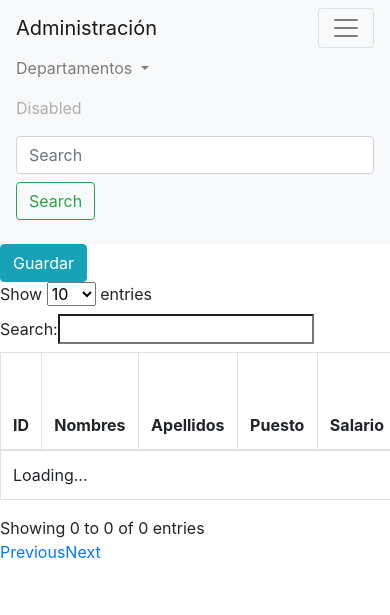
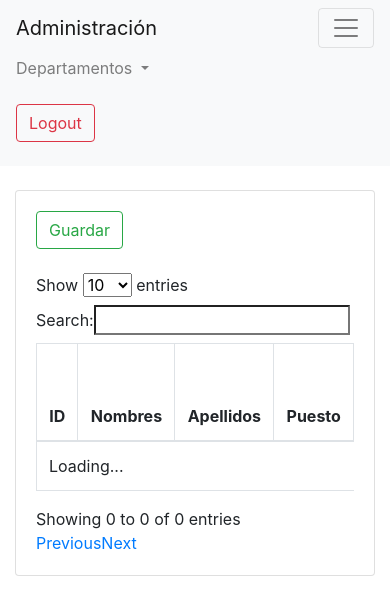
Before and after one commit to agarcia2019202/Planilla, a Django app: template templates/detalle_planilla/planilla_prelist.html in a window 390 px wide, after a click that opens the changed part; the page is wider, and only the part inside the window is pictured. Shown: the top 615 px of that part. Run offline with Django 3.2, Linux system fonts and the light colour scheme; the template is opened without the code that fills it, so the values that code supplies are empty; parts of the project's set-up code (start-up, migrations or seed data) failed here and were passed over; some libraries are stand-ins or nearby versions.

Commit message:
tabla responsive

```diff
--- a/apps/planilla/urls.py
+++ b/apps/planilla/urls.py
@@ -8,7 +8,7 @@ app_name = 'planilla'
 urlpatterns = [
     path('PlanillaPreList', login_required(PlanillaPreList), name='PlanillaPreList'),
     path('DetallePlanilla', login_required(DetallePlanilla), name='DetallePlanilla'),
-    path('SaveDetallePlanilla', login_required(detallePlanilla), name='SaveDetallePlanilla'),
+    path('SaveDetallePlanilla', login_required(saveDetallePlanilla), name='SaveDetallePlanilla'),
     path('PlanillaList', login_required(PlanillaList), name='PlanillaList'),
     path('PlanillaGet', login_required(PlanillaGet), name='PlanillaGet'),
     path('MovimientoCreate', login_required(MovimientoCreate.as_view()), name='MovimientoCreate')
--- a/templates/base/base.html
+++ b/templates/base/base.html
@@ -27,19 +27,13 @@
 			  </a>
 			  <div class="dropdown-menu" aria-labelledby="navbarDropdown">
 
-				<a class="dropdown-item" href="#">Action</a>
-				<a class="dropdown-item" href="#">Another action</a>
-				<div class="dropdown-divider"></div>
-				<a class="dropdown-item" href="#">Something else here</a>
+				<a class="dropdown-item" href="{% url 'planilla:PlanillaPreList' %}">Guardar Planilla</a>
+				<a class="dropdown-item" href="{% url 'planilla:PlanillaList' %}">Historial Planilla</a>
 			  </div>
-			</li>
-			<li class="nav-item">
-			  <a class="nav-link disabled" href="#" tabindex="-1" aria-disabled="true">Disabled</a>
 			</li>
 		  </ul>
 		  <form class="form-inline my-2 my-lg-0">
-			<input class="form-control mr-sm-2" type="search" placeholder="Search" aria-label="Search">
-			<button class="btn btn-outline-success my-2 my-sm-0" type="submit">Search</button>
+			<button class="btn btn-outline-danger my-2 my-sm-0" type="submit">Logout</button>
 		  </form>
 		</div>
 	  </nav>
--- a/templates/detalle_planilla/planilla_prelist.html
+++ b/templates/detalle_planilla/planilla_prelist.html
@@ -6,10 +6,17 @@ Detalle Planilla
 {% endblock %}
 
 {% block content %}
-
-<div>
-	<a target="_blank" class="btn btn-info" href="{% url 'planilla:SaveDetallePlanilla' %}">Guardar</a>
-	<table id="tabla_detalle" class="table table-bordered"></table>
+<br>
+<div class="container-fluid">
+	<div class="card">
+		<div class="card-body">
+			<a target="_blank" class="btn btn-outline-success" href="{% url 'planilla:SaveDetallePlanilla' %}">Guardar</a>
+			<br><br>
+			<div class="table-responsive">
+				<table id="tabla_detalle" class="table table-bordered"></table>
+			</div>
+		</div>
+	</div>
 </div>
 
 {% endblock%}
@@ -20,6 +27,7 @@ Detalle Planilla
 <script>
 	$(document).ready(function(){
 		var table = $('#tabla_detalle').DataTable({
+			"responsive": true,
 			"ajax":{
 				"method":"POST",
 				data:{
@@ -28,23 +36,23 @@ Detalle Planilla
 				"url": "{% url 'planilla:DetallePlanilla' %}"
 			},
 			"columns":[
-				{"data":'id', title:"ID"},
-				{"data":'first_name','width':'5%', title:"Nombres"},
-				{"data":'last_name','width':'5%', title:"Apellidos"},
-				{"data":'puesto__nombre','width':'5%', title:"Puesto"},
-				{"data":'detalle_puesto__monto_salario','width':'5%',title:"Salario"},
-				{"data":'ingreso__incentivo','width':'5%',title:"Incentivo"},
-				{"data":'ingreso__valor_horas_extra', title:"Valor Horas Extra"},
-				{"data":'horasExtra', title:"Percibido Horas Extra"},
-				{"data":'bonificacion__in', title:"Bonificación Incentivo"},
-				{"data":'salarioTotal', title:"Salario Total"},
-				{"data":'multiplicacionIgss', title:"IGSS"},
-				{"data":'isrTotal', title:"ISR"},
-				{"data":'totalDeducciones', title:"Total Deducciones"},
-				{"data":'salarioLiquido', title:"Salario Líquido"},
+				{"data":'id', title:"ID", "class": 'text-right'},
+				{"data":'first_name','width':'5%', title:"Nombres", "class": 'text-right'},
+				{"data":'last_name','width':'5%', title:"Apellidos", "class": 'text-right'},
+				{"data":'puesto__nombre','width':'5%', title:"Puesto", "class": 'text-right'},
+				{"data":'detalle_puesto__monto_salario', title:"Salario", "class": 'text-right',render: $.fn.dataTable.render.number( ',', '.', 2, 'Q.' )},
+				{"data":'ingreso__incentivo',title:"Incentivo", "class": 'text-right',render: $.fn.dataTable.render.number( ',', '.', 2, 'Q.' )},
+				{"data":'ingreso__valor_horas_extra', title:"Valor Horas Extra", "class": 'text-right'},
+				{"data":'horasExtra', title:"Percibido Horas Extra", "class": 'text-right',render: $.fn.dataTable.render.number( ',', '.', 2, 'Q.' )},
+				{"data":'bonificacion__in', title:"Bonificación Incentivo", "class": 'text-right',render: $.fn.dataTable.render.number( ',', '.', 2, 'Q.' )},
+				{"data":'salarioTotal', title:"Salario Total", "class": 'text-right',render: $.fn.dataTable.render.number( ',', '.', 2, 'Q.' )},
+				{"data":'multiplicacionIgss', title:"IGSS", "class": 'text-right',render: $.fn.dataTable.render.number( ',', '.', 2, 'Q.' )},
+				{"data":'isrTotal', title:"ISR", "class": 'text-right',render: $.fn.dataTable.render.number( ',', '.', 2, 'Q.' )},
+				{"data":'totalDeducciones', title:"Total Deducciones", "class": 'text-right',render: $.fn.dataTable.render.number( ',', '.', 2, 'Q.' )},
+				{"data":'salarioLiquido',title:"Salario Líquido", "class": 'text-right',render: $.fn.dataTable.render.number( ',', '.', 2, 'Q.' )},
                     ],
 			"language": {
-				"emptyTable": "Sin registros, ingrese un codigo para iniciar un armado."
+				"emptyTable": "Sin registros."
 			}
 		});
 		// $("#tabla_detalle tbody").on("click",".update",function(){
```
Also changed, not shown: apps/planilla/views.py (+5 -3 lines), templates/detalle_planilla/detalle_planilla_list.html (+28 -18 lines), apps/planilla/migrations/0030_delete_detalle_planilla.py (added), apps/planilla/migrations/0031_detalle_planilla.py (added).
